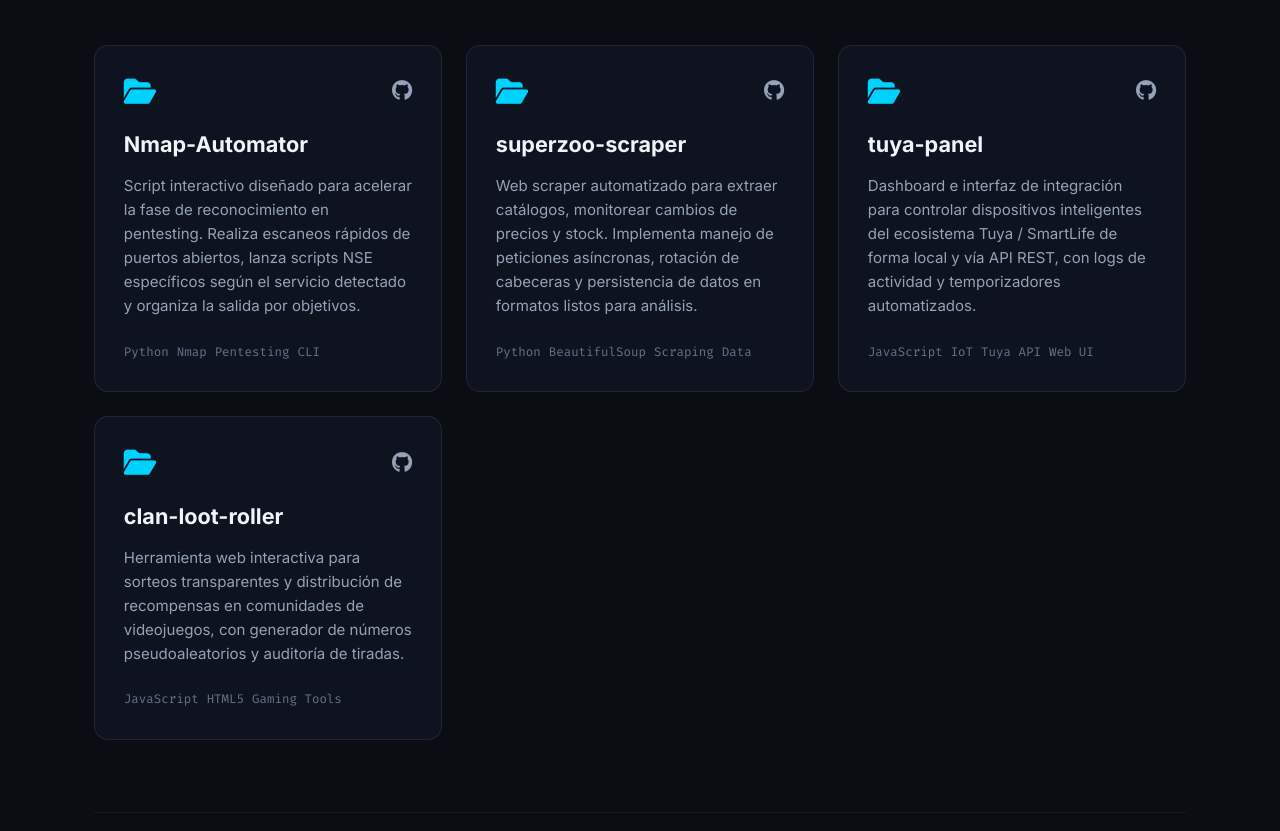
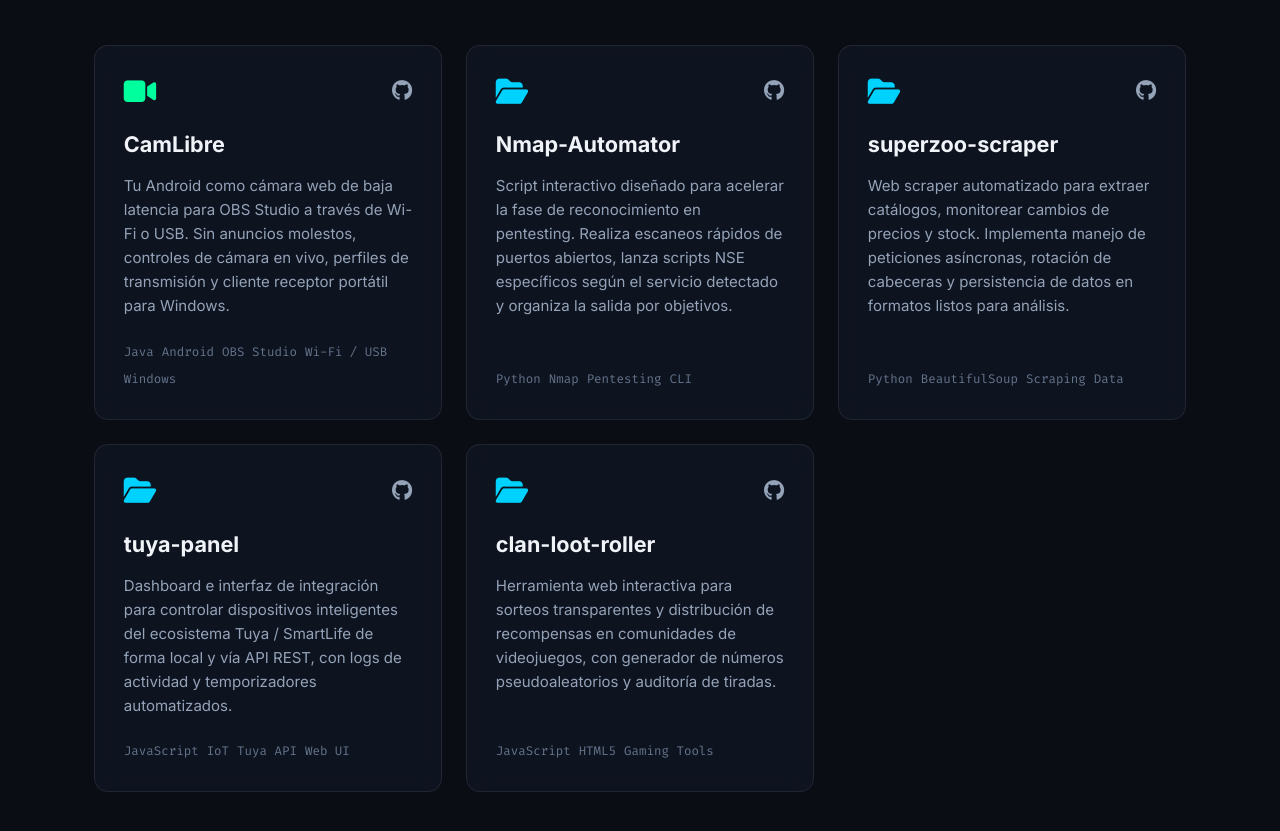
Before and after one commit to Gythaaa/Gythaaa.github.io, a plain HTML site: page index.html in a window 1280 px wide. Shown: the part 3040-3871 px from the top of the page. Drawn offline with Linux system fonts and the light colour scheme.

Commit message:
feat: add CamLibre project to portfolio (index.html)

```diff
--- a/index.html
+++ b/index.html
@@ -9,7 +9,7 @@
   <link rel="preconnect" href="https://fonts.gstatic.com" crossorigin>
   <link href="https://fonts.googleapis.com/css2?family=Fira+Code:wght@400;500;600;700&family=Inter:wght@300;400;500;600;700;800&display=swap" rel="stylesheet">
   <link rel="stylesheet" href="https://cdnjs.cloudflare.com/ajax/libs/font-awesome/6.5.1/css/all.min.css">
-  <link rel="stylesheet" href="styles.css?v=1.2">
+  <link rel="stylesheet" href="styles.css?v=1.3">
 </head>
 <body>
   <!-- Background Glow & Grid -->
@@ -278,7 +278,32 @@
       </div>
 
       <div class="projects-grid">
-        <!-- Project 1: Nmap-Automator -->
+        <!-- Project 1: CamLibre -->
+        <div class="project-card">
+          <div class="project-top">
+            <i class="fa-solid fa-video folder-icon" style="color: var(--accent-green);"></i>
+            <div class="project-links">
+              <a href="https://github.com/Gythaaa/CamLibre" target="_blank" rel="noopener noreferrer" title="Ver en GitHub">
+                <i class="fa-brands fa-github"></i>
+              </a>
+            </div>
+          </div>
+          <h3 class="project-title">
+            <a href="https://github.com/Gythaaa/CamLibre" target="_blank" rel="noopener noreferrer">CamLibre</a>
+          </h3>
+          <p class="project-desc">
+            Tu Android como cámara web de baja latencia para OBS Studio a través de Wi-Fi o USB. Sin anuncios molestos, controles de cámara en vivo, perfiles de transmisión y cliente receptor portátil para Windows.
+          </p>
+          <div class="project-tags">
+            <span>Java</span>
+            <span>Android</span>
+            <span>OBS Studio</span>
+            <span>Wi-Fi / USB</span>
+            <span>Windows</span>
+          </div>
+        </div>
+
+        <!-- Project 2: Nmap-Automator -->
         <div class="project-card">
           <div class="project-top">
             <i class="fa-solid fa-folder-open folder-icon"></i>
```
